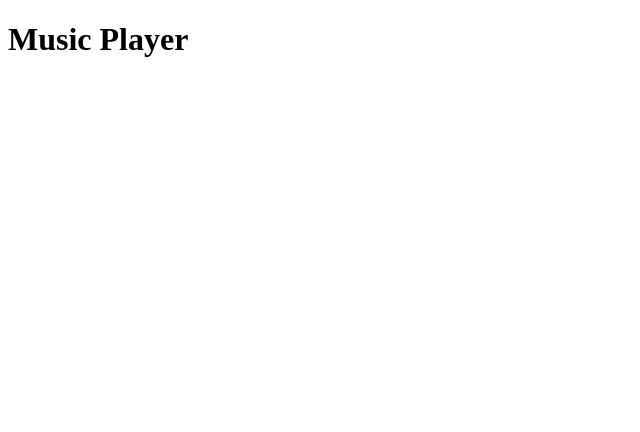
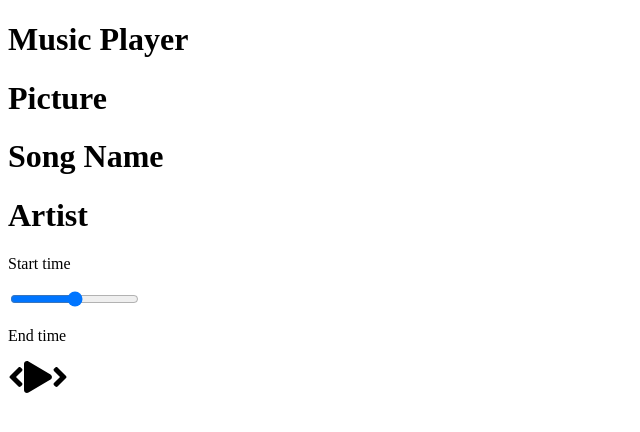
Before and after one commit to lu-gflores/music-player, a React (Create React App) app: page / in a window 1280 px wide. Shown: the top 432 px of the page, without its empty margins (0-640 px from the left). Built offline with nearby package versions, Linux system fonts and the light colour scheme.

Commit message:
installed font awesome dependencies and created song/player components

```diff
--- a/package.json
+++ b/package.json
@@ -3,6 +3,9 @@
   "version": "0.1.0",
   "private": true,
   "dependencies": {
+    "@fortawesome/fontawesome-svg-core": "^1.2.32",
+    "@fortawesome/free-solid-svg-icons": "^5.15.1",
+    "@fortawesome/react-fontawesome": "^0.1.12",
     "@testing-library/jest-dom": "^5.11.4",
     "@testing-library/react": "^11.1.0",
     "@testing-library/user-event": "^12.1.10",
--- a/src/App.js
+++ b/src/App.js
@@ -1,9 +1,12 @@
 import React from 'react'
-
+import Song from './components/Song'
+import Player from './components/Player'
 function App() {
   return (
     <div className="App">
       <h1>Music Player</h1>
+      <Song/>
+      <Player />
     </div>
   );
 }
--- /dev/null
+++ b/src/components/Player.js
@@ -0,0 +1,22 @@
+import React from 'react'
+import {FontAwesomeIcon} from '@fortawesome/react-fontawesome'
+import {faPlay, faAngleLeft, faAngleRight} from '@fortawesome/free-solid-svg-icons'
+
+const Player = () => {
+    return (
+        <div className='player'>
+            <div className="time-control">
+                <p>Start time</p>
+                <input type="range"/>
+                <p>End time</p>
+            </div>
+            <div className="play-control">
+                <FontAwesomeIcon className='skip-back' size='2x'icon={faAngleLeft}/>
+                <FontAwesomeIcon className='play' size='2x' icon={faPlay}/>
+                <FontAwesomeIcon className='skip-forward' size='2x' icon={faAngleRight}/>
+            </div>
+        </div>
+    )
+}
+
+export default Player
--- /dev/null
+++ b/src/components/Song.js
@@ -0,0 +1,12 @@
+import React from 'react'
+
+const Song = () => {
+    return(
+       <div className='song-container'>
+           <h1>Picture</h1>
+           <h1>Song Name</h1>
+           <h1>Artist</h1>
+       </div>
+    )
+}
+export default Song;
```
Also changed, not shown: 1 other file (tests, documents, lock files or other folders).
